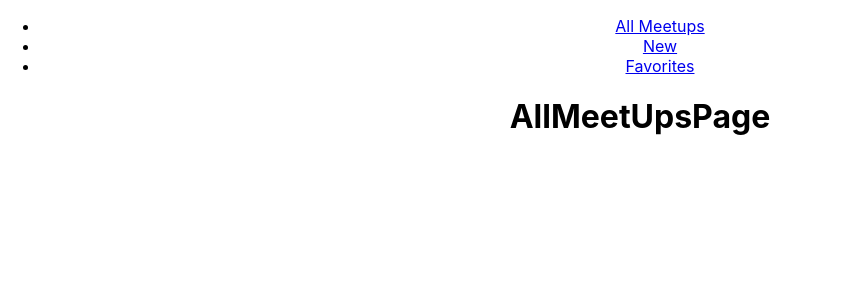
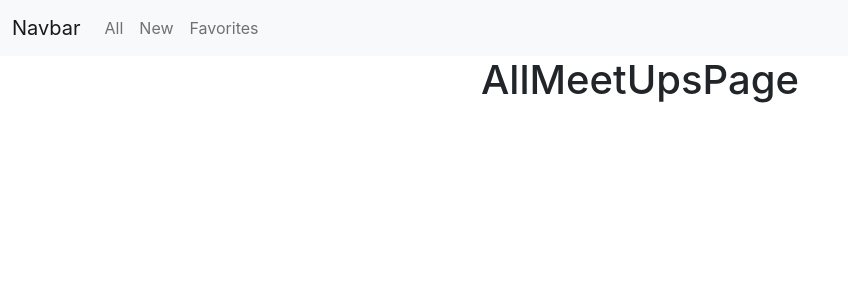
Before and after one commit to riasadrion/react-meetup, a React (Create React App) app: page / in a window 1280 px wide. Shown: the top 300 px of the page, without its empty margins (0-848 px from the left). Built offline with nearby package versions, Linux system fonts and the light colour scheme.

Commit message:
bootstrap added

```diff
--- a/public/index.html
+++ b/public/index.html
@@ -9,22 +9,8 @@
       name="description"
       content="Web site created using create-react-app"
     />
-    <link rel="apple-touch-icon" href="%PUBLIC_URL%/logo192.png" />
-    <!--
-      manifest.json provides metadata used when your web app is installed on a
-      user's mobile device or desktop. See https://developers.google.com/web/fundamentals/web-app-manifest/
-    -->
-    <link rel="manifest" href="%PUBLIC_URL%/manifest.json" />
-    <!--
-      Notice the use of %PUBLIC_URL% in the tags above.
-      It will be replaced with the URL of the `public` folder during the build.
-      Only files inside the `public` folder can be referenced from the HTML.
-
-      Unlike "/favicon.ico" or "favicon.ico", "%PUBLIC_URL%/favicon.ico" will
-      work correctly both with client-side routing and a non-root public URL.
-      Learn how to configure a non-root public URL by running `npm run build`.
-    -->
-    <title>React App</title>
+    <link href="https://cdn.jsdelivr.net/npm/bootstrap@5.0.2/dist/css/bootstrap.min.css" rel="stylesheet">
+    <title>Meetup</title>
   </head>
   <body>
     <noscript>You need to enable JavaScript to run this app.</noscript>
@@ -39,5 +25,8 @@
       To begin the development, run `npm start` or `yarn start`.
       To create a production bundle, use `npm run build` or `yarn build`.
     -->
+
+    <script src="https://cdn.jsdelivr.net/npm/@popperjs/core@2.9.2/dist/umd/popper.min.js"></script>
+    <script src="https://cdn.jsdelivr.net/npm/bootstrap@5.0.2/dist/js/bootstrap.min.js"></script>
   </body>
 </html>
--- a/src/components/layout/MainNavigation.js
+++ b/src/components/layout/MainNavigation.js
@@ -2,21 +2,21 @@ import { Link } from 'react-router-dom'
 function MainNavigation() {
     return (
         <div>
-            <header>
-                <nav>
-                    <ul>
-                        <li>
-                            <Link to="/">All Meetups</Link>
-                        </li>
-                        <li>
-                            <Link to="/new-meetup"> New</Link>
-                        </li>
-                        <li>
-                            <Link to="/favorites">Favorites</Link>
-                        </li>
-                    </ul>
-                </nav>
-            </header>
+           <nav class="navbar navbar-expand-lg navbar-light bg-light">
+                <div class="container-fluid">
+                    <Link className="navbar-brand">Navbar</Link>
+                    <button class="navbar-toggler" type="button" data-bs-toggle="collapse" data-bs-target="#navbarNavAltMarkup" aria-controls="navbarNavAltMarkup" aria-expanded="false" aria-label="Toggle navigation">
+                    <span class="navbar-toggler-icon"></span>
+                    </button>
+                    <div class="collapse navbar-collapse" id="navbarNavAltMarkup">
+                    <div class="navbar-nav">
+                        <Link to="/" className="nav-link">All</Link>
+                        <Link to="/new-meetup" className="nav-link">New</Link>
+                        <Link to="/favorites" className="nav-link">Favorites</Link>
+                    </div>
+                    </div>
+                </div>
+            </nav>
         </div>
     )
 }
```
